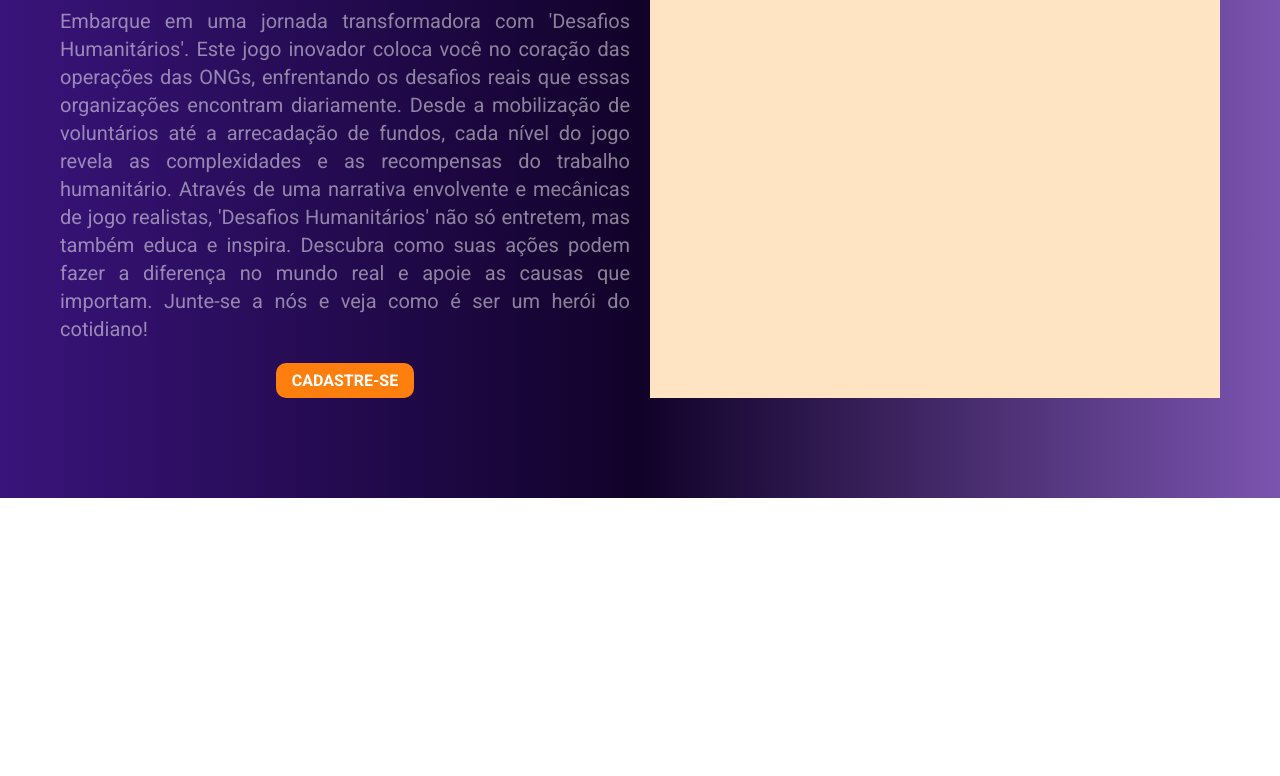
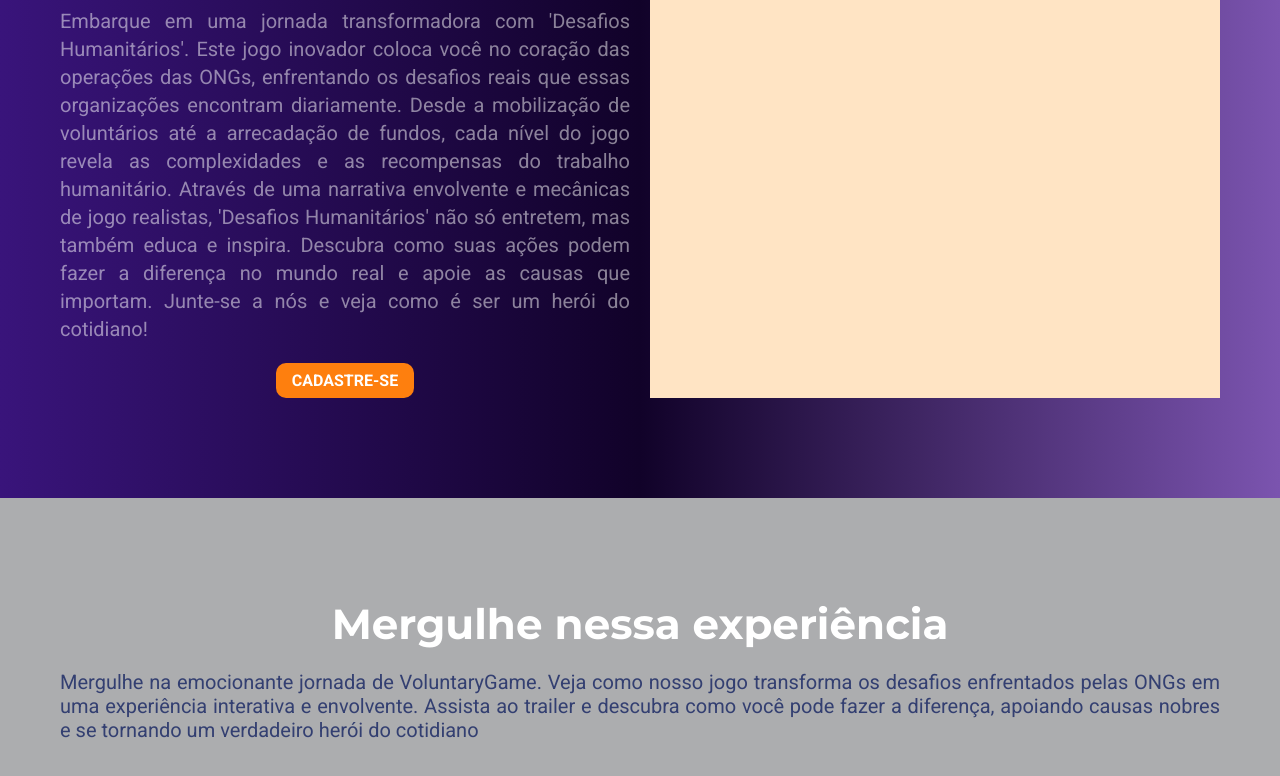
Before and after one commit to ujhessie/Desafio-IV, a React (Vite) app: page / in a window 1280 px wide. Shown: the part 779-1555 px from the top of the page. Before the commit the page ends 1277 px from the top, so only its background shows below. Built offline with nearby package versions, Linux system fonts and the light colour scheme; grey boxes are pictures that could not be loaded.

Commit message:
Seção de vídeo finalizada

```diff
--- a/src/pages/HomePage/HomePage.jsx
+++ b/src/pages/HomePage/HomePage.jsx
@@ -1,5 +1,6 @@
 import { Sec_Inicio } from "./components/Sec_Inicio/Sec_Inicio";
 import { Sec_sobre } from "./components/Sec_Sobre/Sec_sobre";
+import { Sec_Video } from "./components/Sec_Video/Sec_Video";
 import "./homePage.css";
 
 export const HomePage = () => {
@@ -7,6 +8,7 @@ export const HomePage = () => {
     <div>
       <Sec_Inicio />
       <Sec_sobre />
+      <Sec_Video/>
     </div>
   );
 };
--- /dev/null
+++ b/src/pages/HomePage/components/Sec_Video/Sec_Video.jsx
@@ -0,0 +1,33 @@
+import { MaxContainer } from "./../../../../components/MaxContainer/MaxContainer";
+import "./sec_Video.css";
+
+export const Sec_Video = () => {
+  return (
+    <div>
+      <section id='sec-video'>
+        <MaxContainer>
+          <div className='content'>
+            <h2>Mergulhe nessa experiência</h2>
+            <p>
+              Mergulhe na emocionante jornada de VoluntaryGame. Veja como nosso
+              jogo transforma os desafios enfrentados pelas ONGs em uma
+              experiência interativa e envolvente. Assista ao trailer e descubra
+              como você pode fazer a diferença, apoiando causas nobres e se
+              tornando um verdadeiro herói do cotidiano
+            </p>
+            <iframe
+              width='560'
+              height='315'
+              src='https://www.youtube.com/embed/Ba-3gSzT83w?si=OuK2yUwr_Kp7t_Fo'
+              title='YouTube video player'
+              //   frameborder='0'
+              allow='accelerometer; autoplay; clipboard-write; encrypted-media; gyroscope; picture-in-picture; web-share'
+              referrerPolicy='strict-origin-when-cross-origin'
+              allowfullscreen
+            ></iframe>
+          </div>
+        </MaxContainer>
+      </section>
+    </div>
+  );
+};
--- /dev/null
+++ b/src/pages/HomePage/components/Sec_Video/sec_Video.css
@@ -0,0 +1,23 @@
+#sec-video {
+  width: 100%;
+  padding: 100px 20px;
+  background-color: #acadaf;
+
+  .content {
+    display: flex;
+    flex-direction: column;
+    gap: 20px;
+    align-items: center;
+
+    h2 {
+        font-size: 42px;
+        color: white;
+    }
+
+    p {
+        color: #333f71;
+        font-size: 20px;
+        text-align: justify;
+    }
+  }
+}
```
